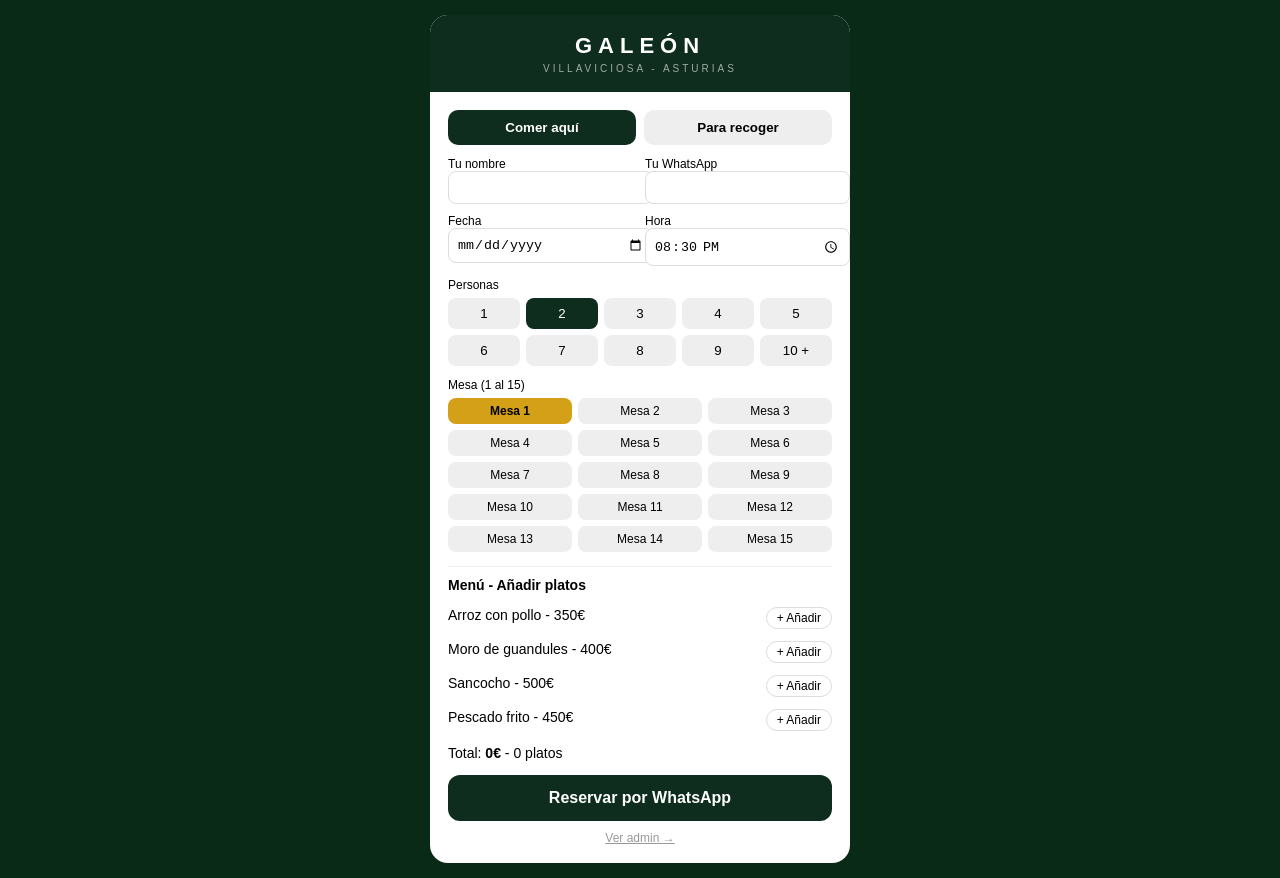
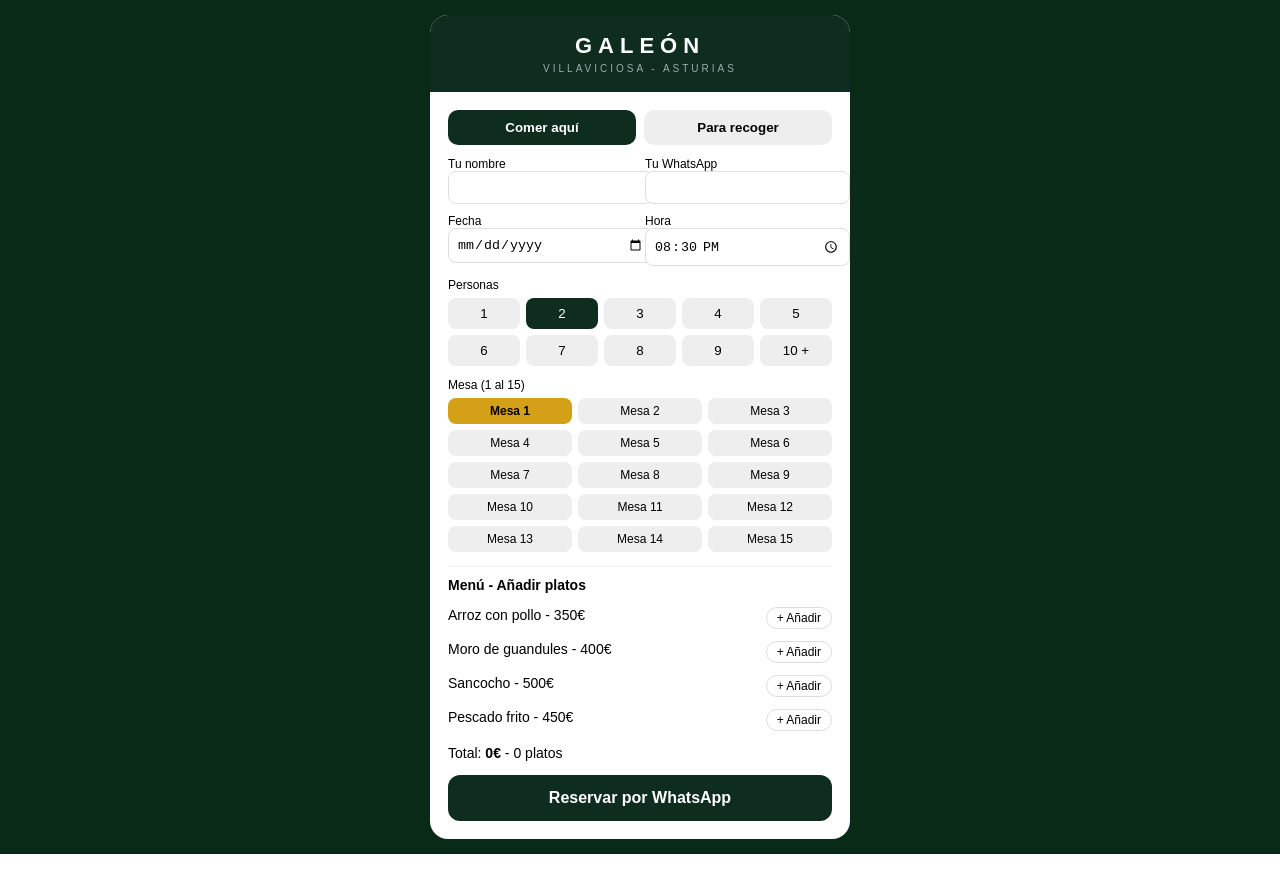
Before and after one commit to franklinflow24-cell/Gale-n-azul-, a Next.js app: page / in a window 1280 px wide. After the commit the page ends 854 px from the top, so only its background shows below. Built offline with nearby package versions, Linux system fonts and the light colour scheme.

Commit message:
Update page.tsx

```diff
--- a/app/page.tsx
+++ b/app/page.tsx
@@ -53,7 +53,7 @@ export default function Home(){
             <div style={{fontSize:'14px', marginTop:'8px'}}>Total: <b>{total}€</b> - {pedido.length} platos {pedido.length>0&&<button onClick={()=>setPedido([])} style={{color:'red', fontSize:'12px', marginLeft:'8px', border:'none', background:'none'}}>vaciar</button>}</div>
           </div>
           <button onClick={reservar} style={{width:'100%', background:'#0f2d1f', color:'white', padding:'14px', borderRadius:'12px', border:'none', fontWeight:'bold', marginTop:'14px', fontSize:'16px'}}>Reservar por WhatsApp</button>
-          <a href="/admin" style={{display:'block', textAlign:'center', fontSize:'12px', color:'#999', marginTop:'10px'}}>Ver admin →</a>
+
         </div>
       </div>
     </div>
```
